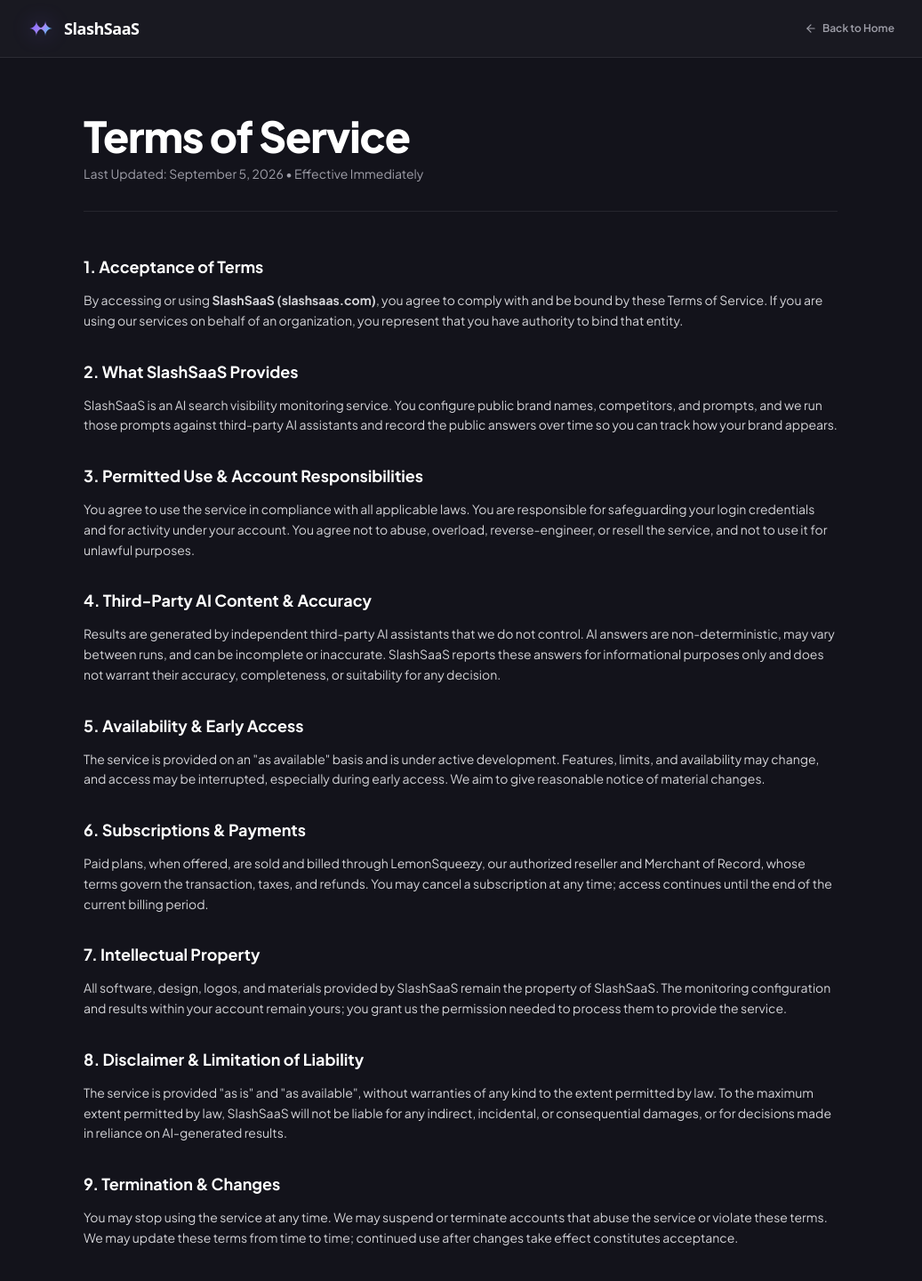
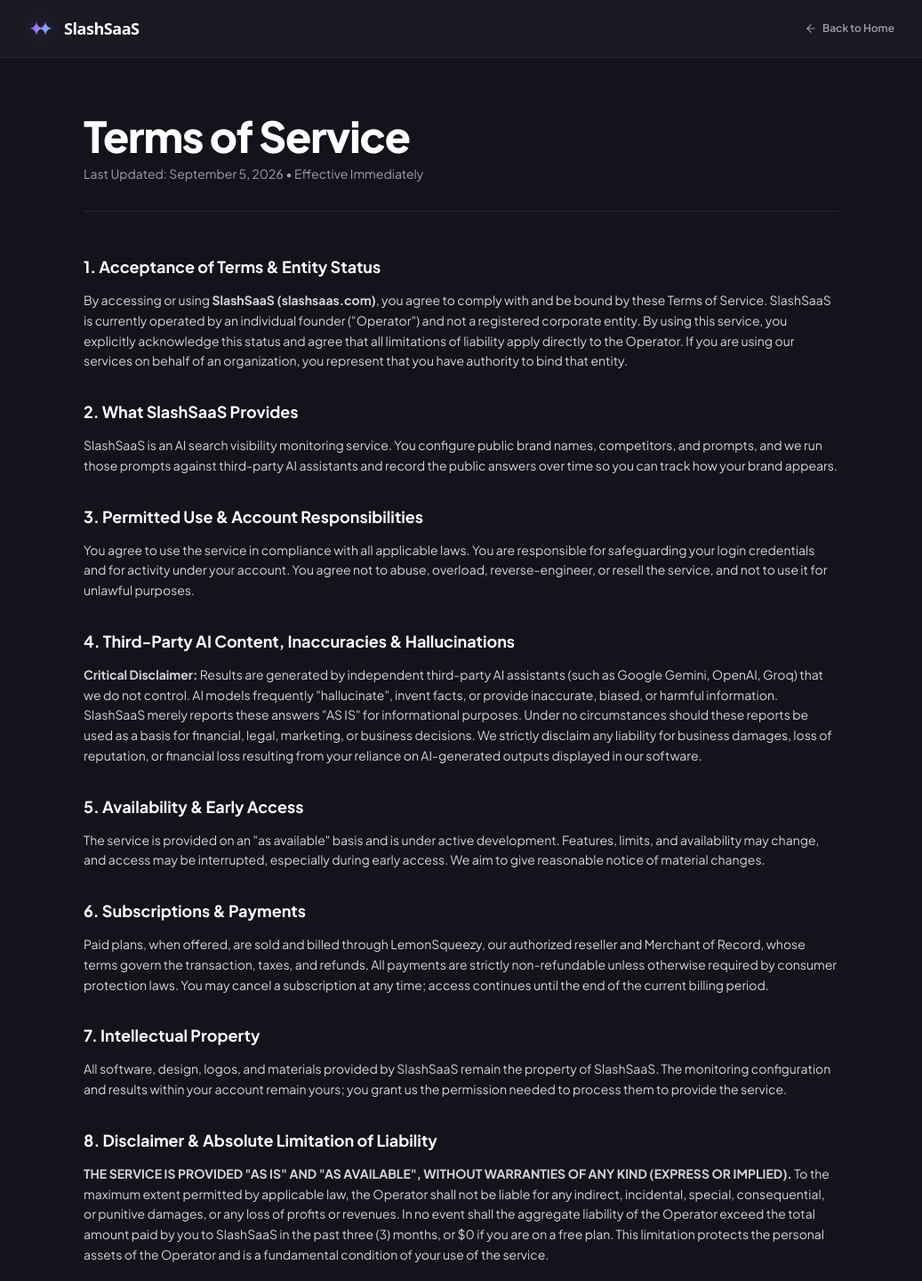
Before and after one commit to can0634b-bit/slashsaas, a Next.js app: page /terms in a window 1280 px wide. Shown: the top 1440 px of the page at 89% size, without its empty margins (122-1159 px from the left). Built offline with nearby package versions, Linux system fonts and the light colour scheme; no server answers.

Commit message:
chore: harden legal terms and enforce consent for Google auth

```diff
--- a/src/app/terms/page.tsx
+++ b/src/app/terms/page.tsx
@@ -38,9 +38,9 @@
 
         <div className="space-y-8 text-sm text-zinc-300 leading-relaxed font-normal">
           <section className="space-y-3">
-            <h2 className="text-lg font-bold text-white">1. Acceptance of Terms</h2>
+            <h2 className="text-lg font-bold text-white">1. Acceptance of Terms & Entity Status</h2>
             <p>
-              By accessing or using <strong>SlashSaaS (slashsaas.com)</strong>, you agree to comply with and be bound by these Terms of Service. If you are using our services on behalf of an organization, you represent that you have authority to bind that entity.
+              By accessing or using <strong>SlashSaaS (slashsaas.com)</strong>, you agree to comply with and be bound by these Terms of Service. SlashSaaS is currently operated by an individual founder ("Operator") and not a registered corporate entity. By using this service, you explicitly acknowledge this status and agree that all limitations of liability apply directly to the Operator. If you are using our services on behalf of an organization, you represent that you have authority to bind that entity.
             </p>
           </section>
 
@@ -59,9 +59,9 @@
           </section>
 
           <section className="space-y-3">
-            <h2 className="text-lg font-bold text-white">4. Third-Party AI Content &amp; Accuracy</h2>
+            <h2 className="text-lg font-bold text-white">4. Third-Party AI Content, Inaccuracies & Hallucinations</h2>
             <p>
-              Results are generated by independent third-party AI assistants that we do not control. AI answers are non-deterministic, may vary between runs, and can be incomplete or inaccurate. SlashSaaS reports these answers for informational purposes only and does not warrant their accuracy, completeness, or suitability for any decision.
+              <strong>Critical Disclaimer:</strong> Results are generated by independent third-party AI assistants (such as Google Gemini, OpenAI, Groq) that we do not control. AI models frequently "hallucinate", invent facts, or provide inaccurate, biased, or harmful information. SlashSaaS merely reports these answers "AS IS" for informational purposes. Under no circumstances should these reports be used as a basis for financial, legal, marketing, or business decisions. We strictly disclaim any liability for business damages, loss of reputation, or financial loss resulting from your reliance on AI-generated outputs displayed in our software.
             </p>
           </section>
 
@@ -75,7 +75,7 @@
           <section className="space-y-3">
             <h2 className="text-lg font-bold text-white">6. Subscriptions &amp; Payments</h2>
             <p>
-              Paid plans, when offered, are sold and billed through LemonSqueezy, our authorized reseller and Merchant of Record, whose terms govern the transaction, taxes, and refunds. You may cancel a subscription at any time; access continues until the end of the current billing period.
+              Paid plans, when offered, are sold and billed through LemonSqueezy, our authorized reseller and Merchant of Record, whose terms govern the transaction, taxes, and refunds. All payments are strictly non-refundable unless otherwise required by consumer protection laws. You may cancel a subscription at any time; access continues until the end of the current billing period.
             </p>
           </section>
 
@@ -87,9 +87,9 @@
           </section>
 
           <section className="space-y-3">
-            <h2 className="text-lg font-bold text-white">8. Disclaimer &amp; Limitation of Liability</h2>
+            <h2 className="text-lg font-bold text-white">8. Disclaimer &amp; Absolute Limitation of Liability</h2>
             <p>
-              The service is provided &quot;as is&quot; and &quot;as available&quot;, without warranties of any kind to the extent permitted by law. To the maximum extent permitted by law, SlashSaaS will not be liable for any indirect, incidental, or consequential damages, or for decisions made in reliance on AI-generated results.
+              <strong>THE SERVICE IS PROVIDED &quot;AS IS&quot; AND &quot;AS AVAILABLE&quot;, WITHOUT WARRANTIES OF ANY KIND (EXPRESS OR IMPLIED).</strong> To the maximum extent permitted by applicable law, the Operator shall not be liable for any indirect, incidental, special, consequential, or punitive damages, or any loss of profits or revenues. In no event shall the aggregate liability of the Operator exceed the total amount paid by you to SlashSaaS in the past three (3) months, or $0 if you are on a free plan. This limitation protects the personal assets of the Operator and is a fundamental condition of your use of the service.
             </p>
           </section>
 
--- a/src/components/auth/SignupForm.tsx
+++ b/src/components/auth/SignupForm.tsx
@@ -97,6 +97,12 @@
 
   const handleGoogleSignup = async () => {
     setErrorMessage(null);
+
+    if (!agreedToTerms) {
+      setErrorMessage('You must agree to the Terms of Service and Privacy Policy to proceed.');
+      return;
+    }
+
     setGoogleLoading(true);
 
     try {
```
